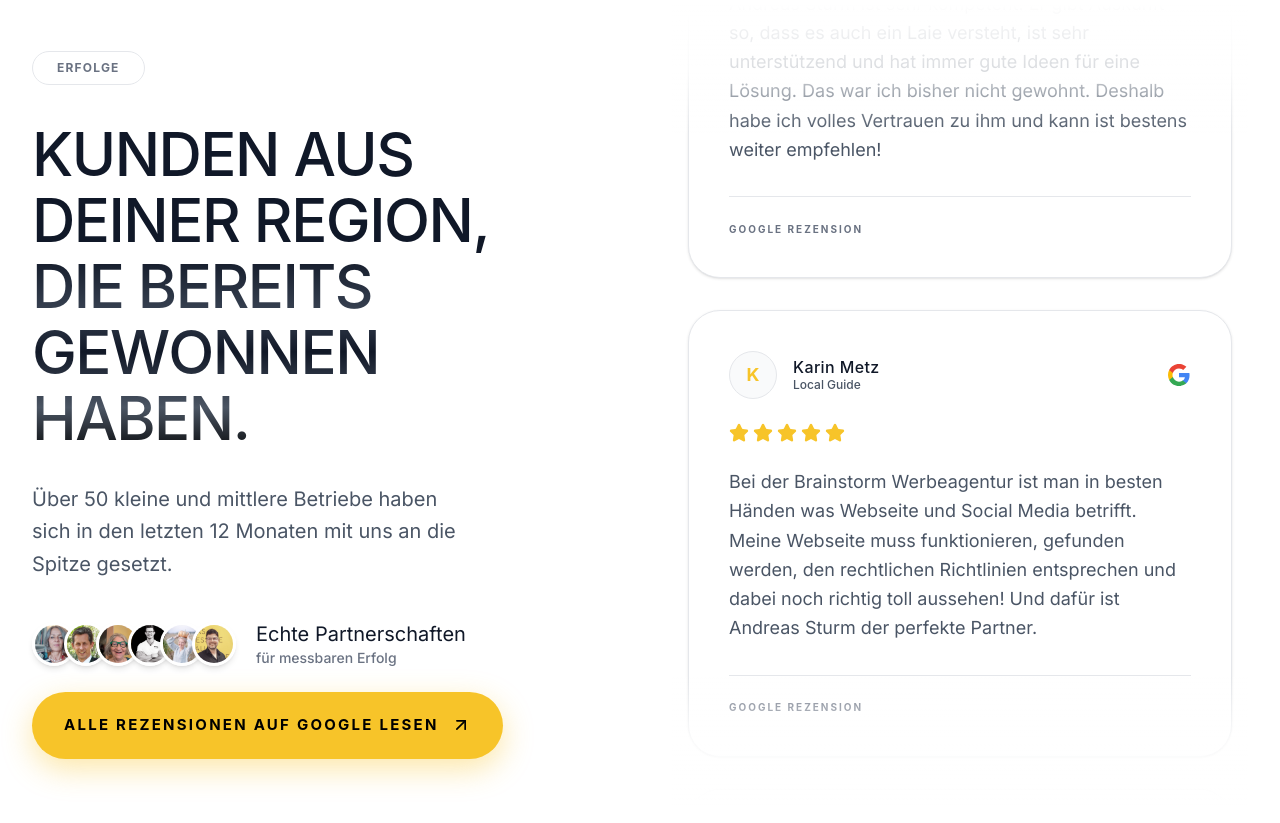
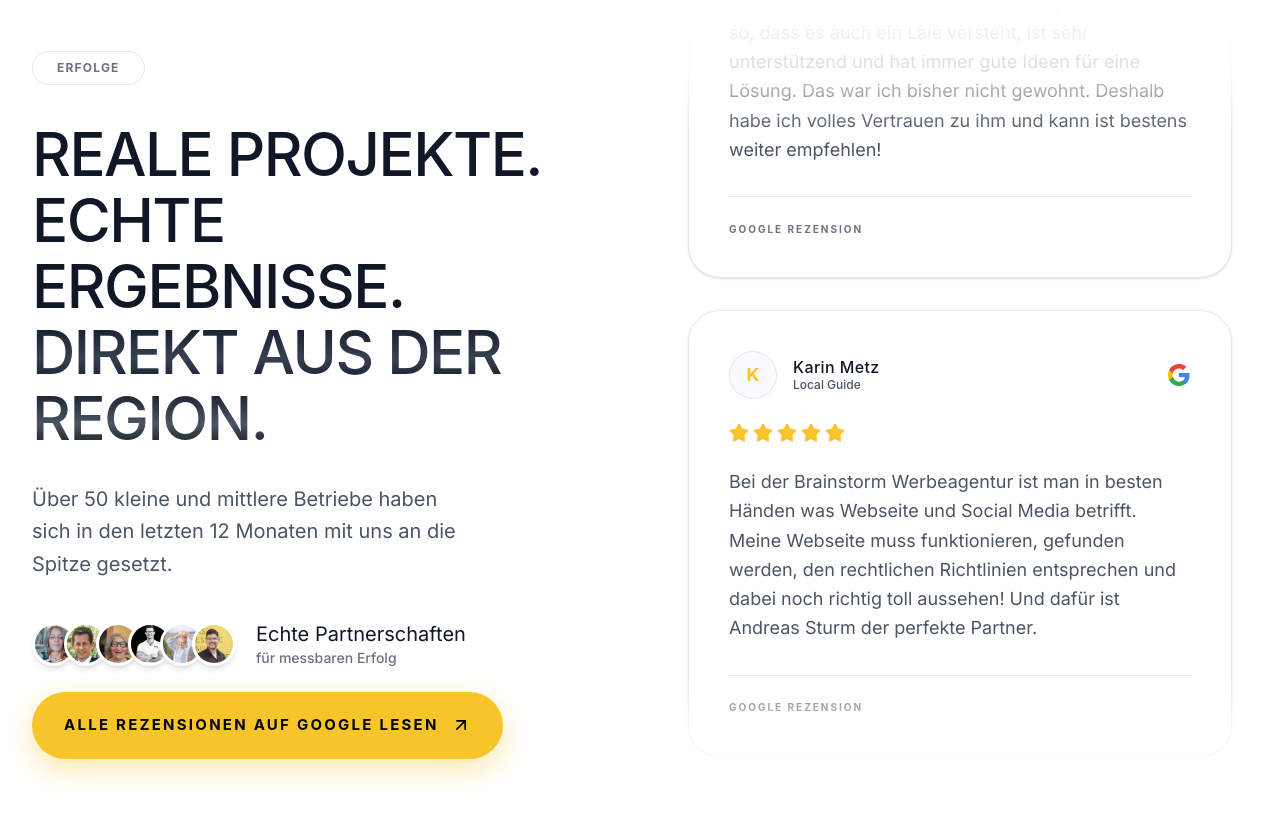
Before and after one commit to brainstormandi/brainstorm-ki-marketingagentur, a Next.js app: page / in a window 1280 px wide. Shown: the part 5440-6263 px from the top of the page. Built offline with nearby package versions, Linux system fonts and the light colour scheme.

Commit message:
style(landing): update references headline for regional focus

```diff
--- a/app/page.tsx
+++ b/app/page.tsx
@@ -49,8 +49,8 @@ export default function Home() {
                   Erfolge
                 </div>
                 <h2 className="text-4xl sm:text-5xl lg:text-6xl font-[var(--font-playfair)] font-medium text-gray-900 tracking-tight leading-[1.1] py-1 mb-5 uppercase">
-                  <span className="block">Kunden aus deiner Region,</span>
-                  <span className="block text-transparent bg-clip-text pb-2" style={{backgroundImage: 'linear-gradient(180deg, #111827 0%, #374151 28%, #111827 48%, #4b5563 75%, #000000 100%)'}}>die bereits gewonnen haben.</span>
+                  <span className="block">Reale Projekte. Echte Ergebnisse.</span>
+                  <span className="block text-transparent bg-clip-text pb-2" style={{backgroundImage: 'linear-gradient(180deg, #111827 0%, #374151 28%, #111827 48%, #4b5563 75%, #000000 100%)'}}>Direkt aus der Region.</span>
                 </h2>
                 <p className="text-gray-600 text-lg sm:text-xl mb-10 leading-relaxed font-body max-w-md">
                   Über 50 kleine und mittlere Betriebe haben sich in den letzten 12 Monaten mit uns an die Spitze gesetzt.
```
